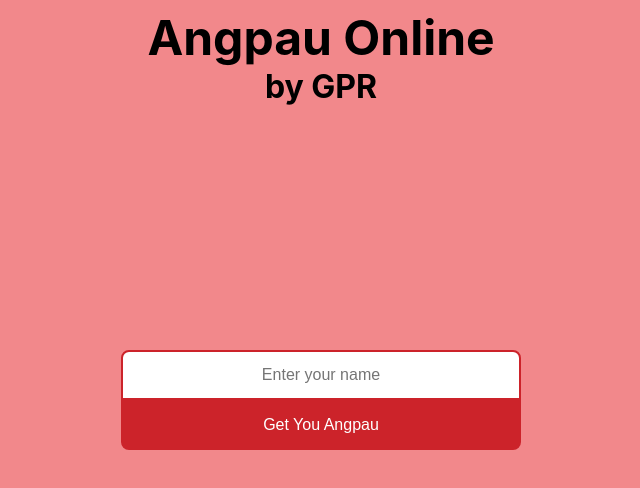
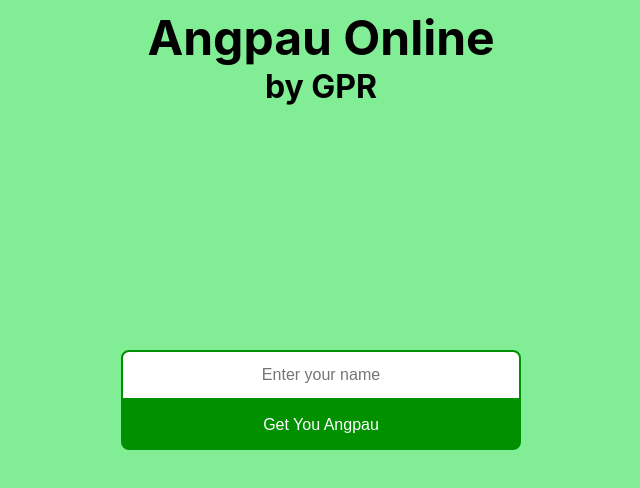
Before and after one commit to gagahpangeran/angpau, a React (Vite) app: page / in a window 1280 px wide. Shown: the top 488 px of the page, without its empty margins (319-959 px from the left). Built offline with nearby package versions, Linux system fonts and the light colour scheme.

Commit message:
change color for lebaran theme

```diff
--- a/src/styles/base.scss
+++ b/src/styles/base.scss
@@ -4,8 +4,8 @@
 }
 
 :root {
-  --red: #cc232a;
-  --pink: #b57d7f;
+  --red: #019000;
+  --pink: #48a848;
 
   font-family: Inter, system-ui, Avenir, Helvetica, Arial, sans-serif;
 }
@@ -13,7 +13,7 @@
 body {
   min-width: 100%;
   min-height: 100vh;
-  background: #f2888b;
+  background: #81ee96;
 }
 
 a {
```
